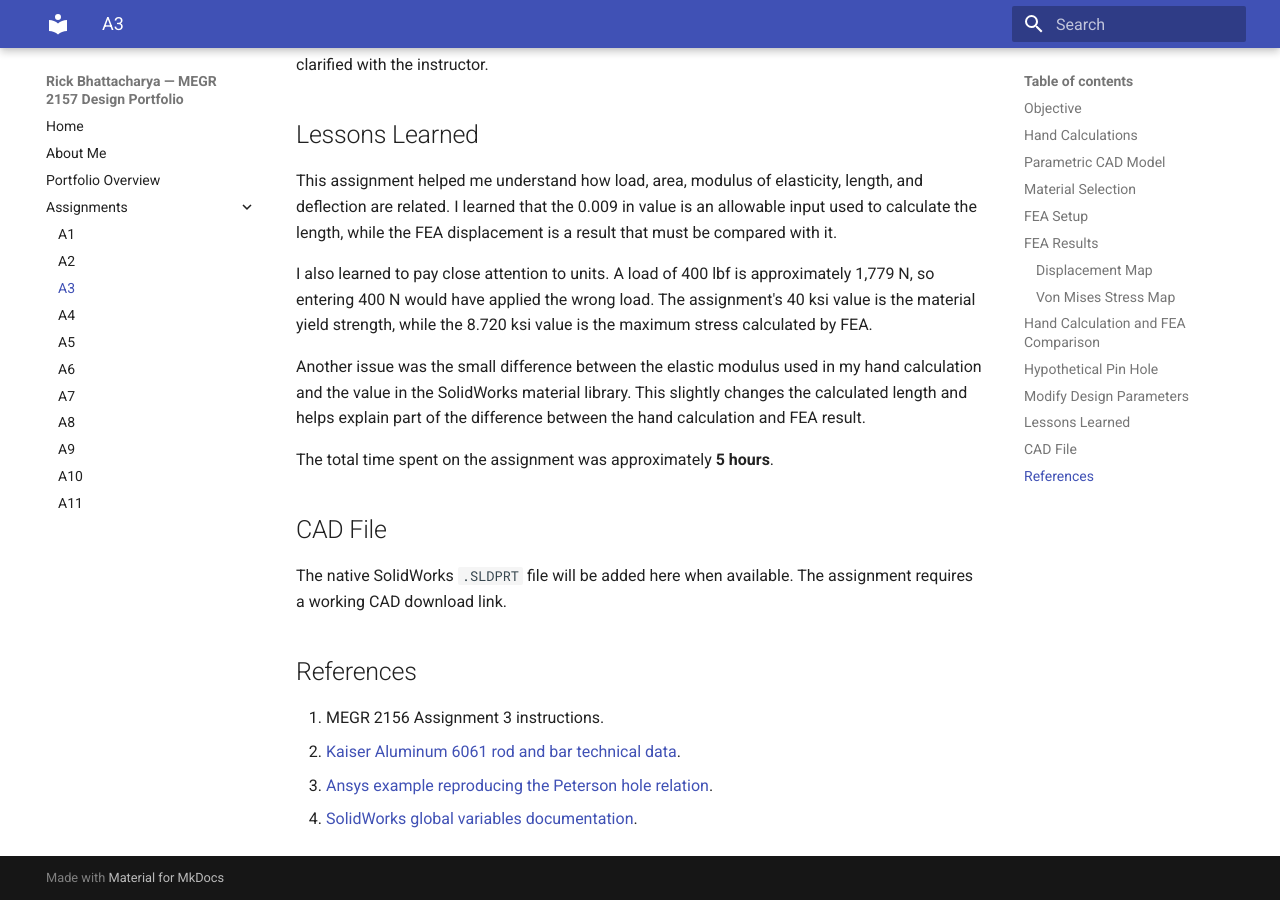
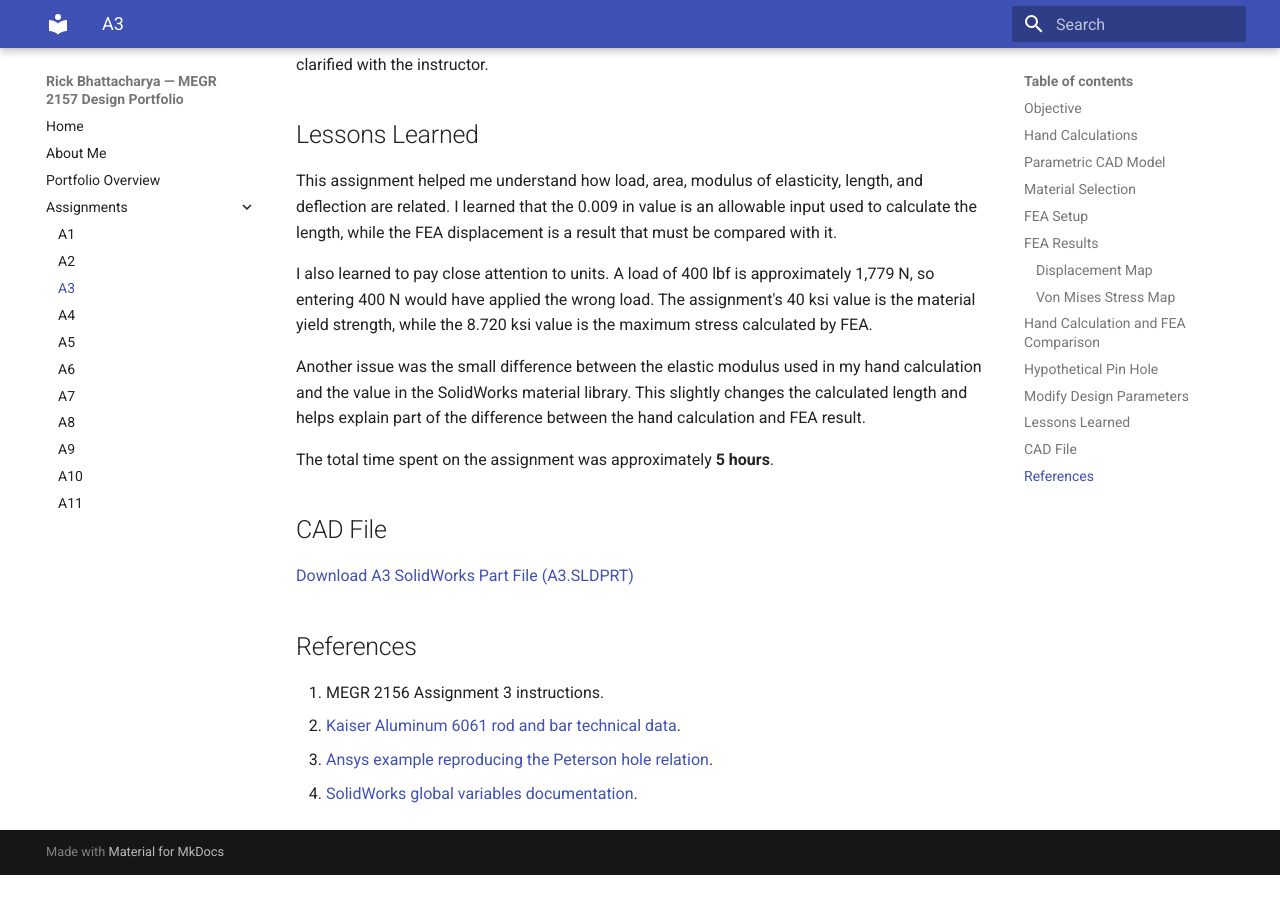
Before and after one commit to sbhatt23uncc/megr2157-portfolio, an MkDocs documentation site: the page built from docs/assignments/A03/index.md, in a window 1280 px wide and 900 px high, scrolled down 9405 px. Built offline with MkDocs 1.6.1 and Material for MkDocs 9.7.7, drawn with Linux system fonts in a browser that asks for light colours; after the commit the page ends 10280 px from its top, so only the background shows below that.

Commit message:
Add A3 SolidWorks part file and download link

```diff
--- a/docs/assignments/A03/index.md
+++ b/docs/assignments/A03/index.md
@@ -208,7 +208,7 @@ The total time spent on the assignment was approximately **5 hours**.
 
 ## CAD File
 
-The native SolidWorks `.SLDPRT` file will be added here when available. The assignment requires a working CAD download link.
+[Download A3 SolidWorks Part File (A3.SLDPRT)](cad/A3.SLDPRT)
 
 ## References
 
```
Also changed, not shown: 1 other file.
